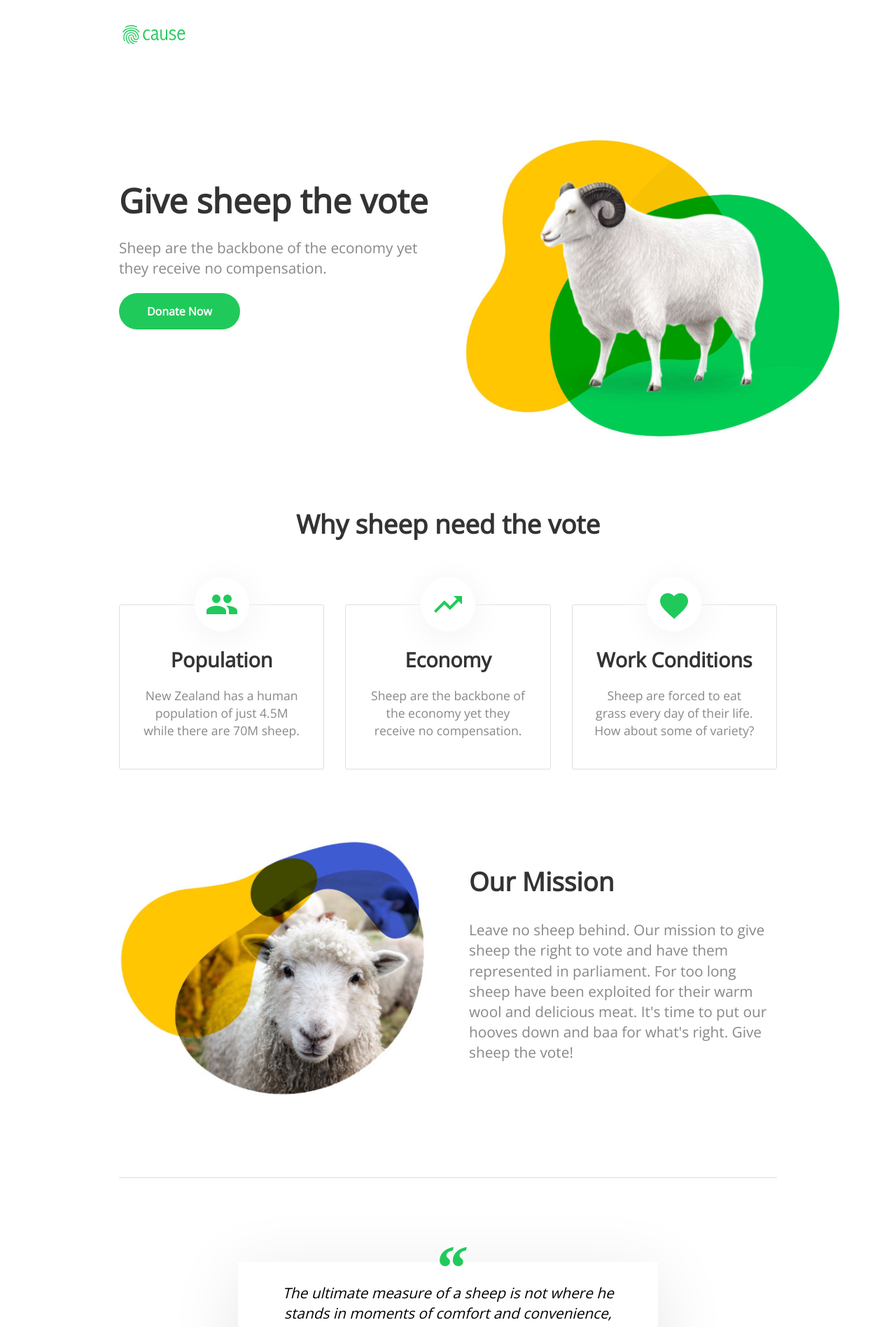
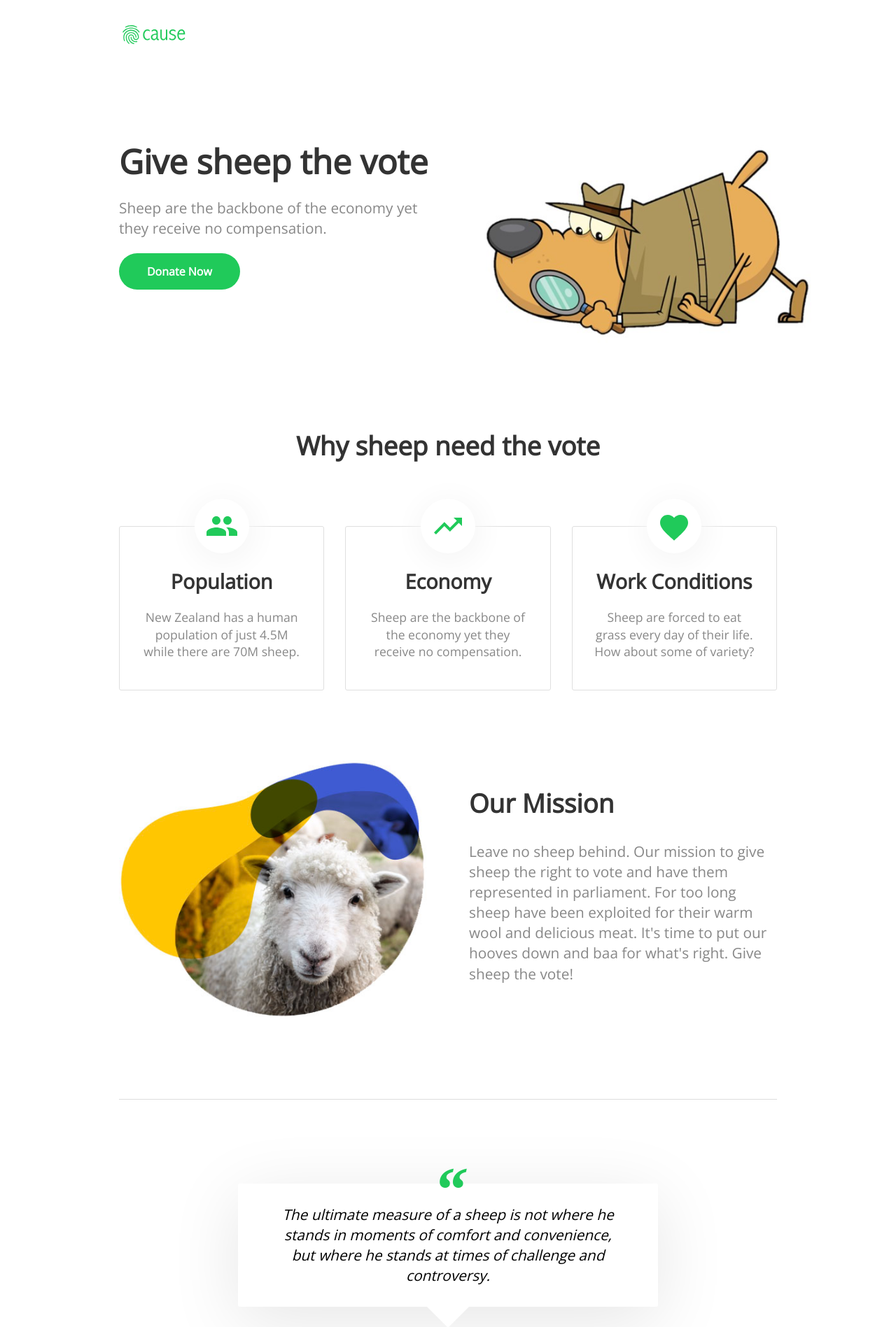
Before and after one commit to carlaAndr/democracia.github.io, a Jekyll site: the page built from index.html, in a window 1280 px wide. Shown: the top 1897 px of the page at 70% size. Built offline with Jekyll 4.4.1, drawn with Linux system fonts in a browser that asks for light colours; nearby versions of some CDN libraries; a script that is not in the unit is left out.

Commit message:
Update index.html

```diff
--- a/index.html
+++ b/index.html
@@ -14,7 +14,7 @@ title: The Sheep Vote
 			</div>
 		</div>
 		<div class="column">
-			<img src="{{ site.baseurl }}/images/sheep.jpg" alt="Sheep">
+			<img src="{{ site.baseurl }}/images/Perro1.jpg" alt="Sheep">
 		</div>
 	</div>
 </header>
```
